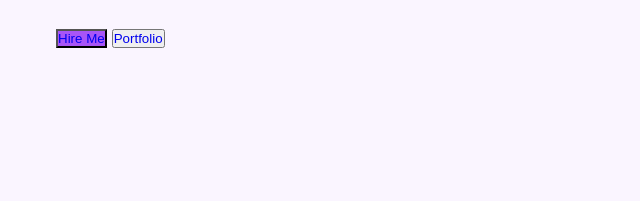
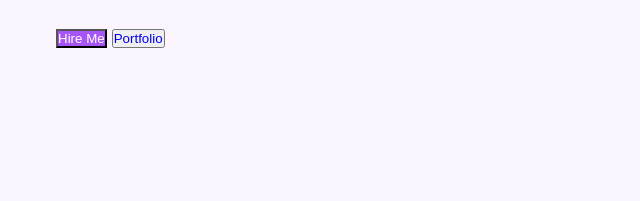
Before and after one commit to lalitkumarmcaofficial/LK__PORTFOLIO__CSS__4, a plain HTML site: page index.html in a window 1280 px wide. Shown: the part 494-695 px from the top of the page, 0-640 px from the left. Drawn offline with Linux system fonts and the light colour scheme.

Commit message:
Update index.html on 16-06-2024
UPDATE CLASS IN HIRE ME ANCHOR TAG.

```diff
--- a/index.html
+++ b/index.html
@@ -86,7 +86,7 @@
 
                 <DIV class="actions__btns">
 
-                    <button class="hire__me" > <a href="tel:+91 8218658959"> Hire Me </a> </button>
+                    <button class="hire__me" > <a class="hire__me" href="tel:+91 8218658959"> Hire Me </a> </button>
                     <button class="portfolio"> <a href="portfolio.html"> Portfolio </a> </button>
 
                 </DIV>
```
